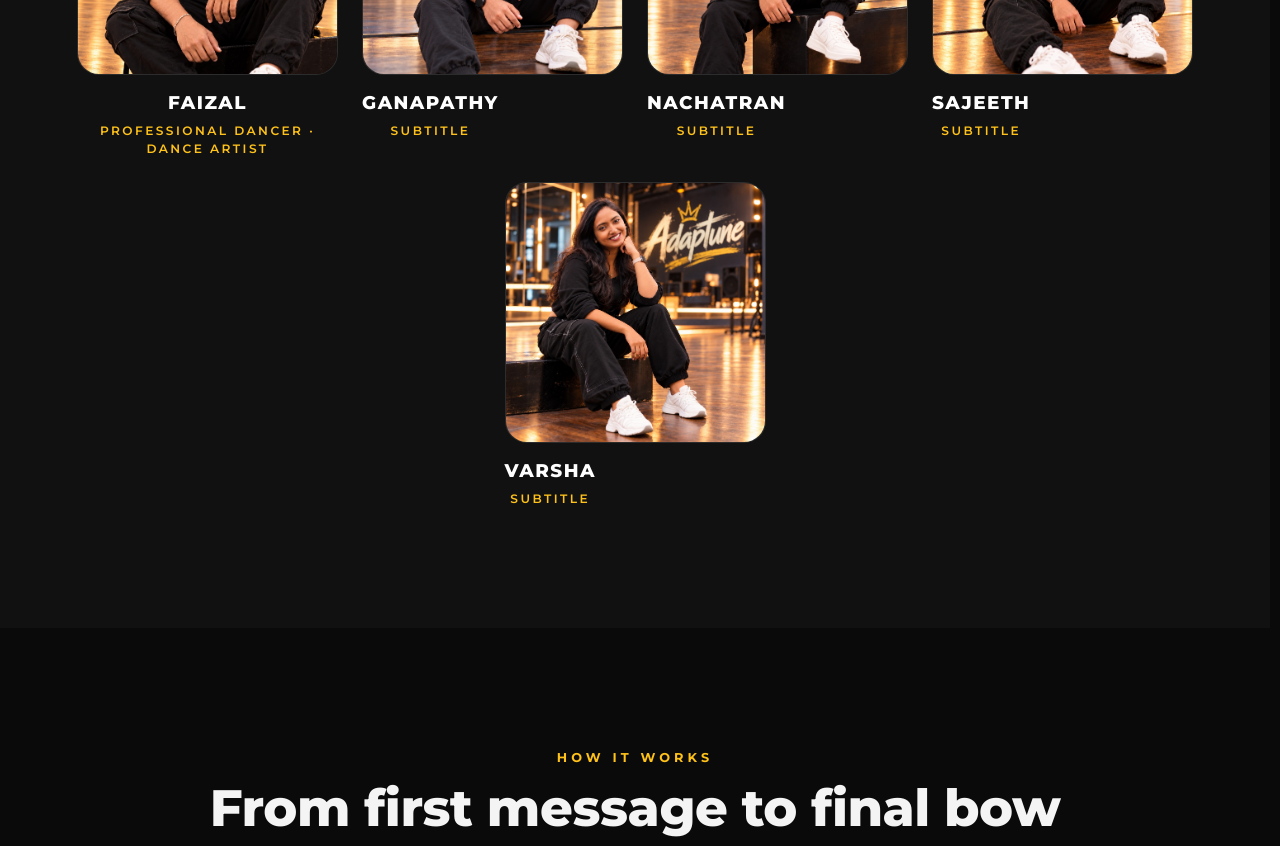
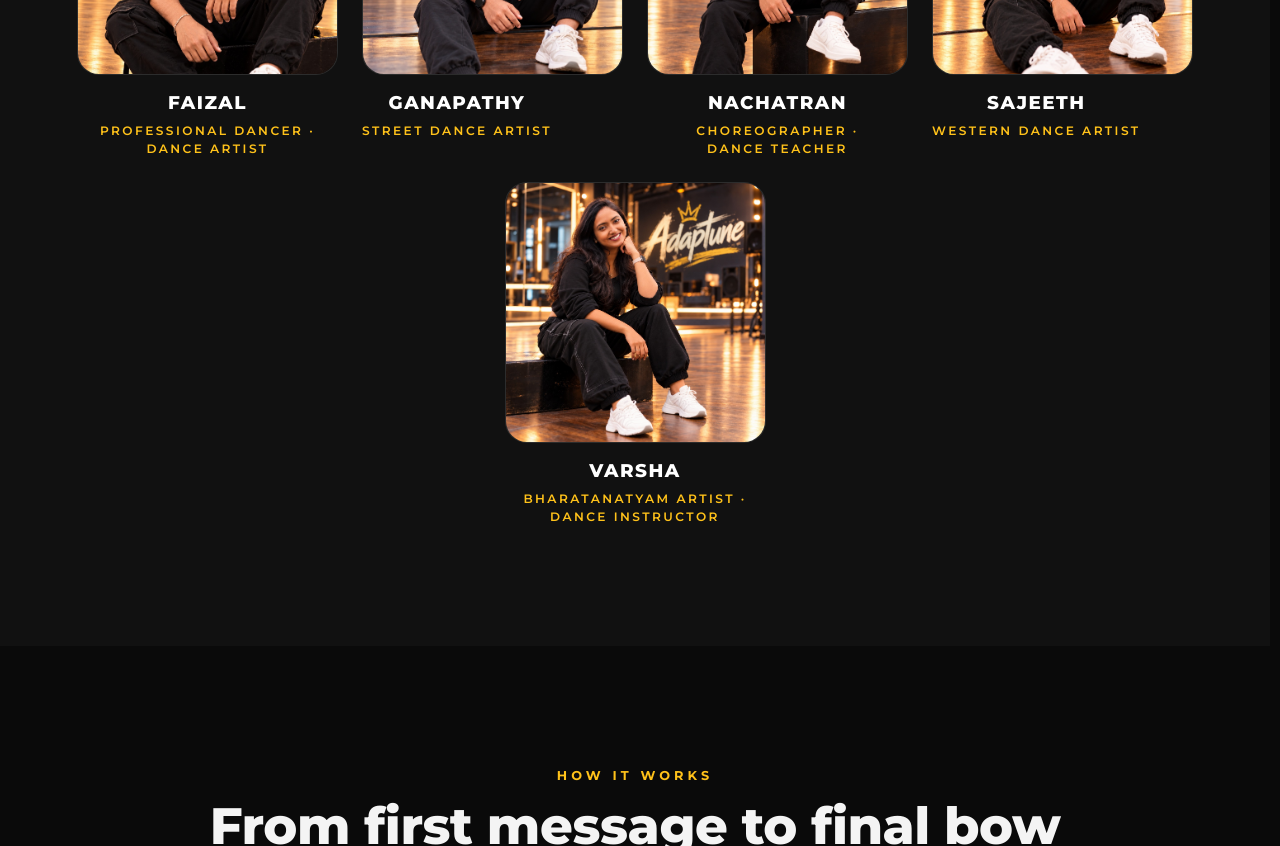
Before and after one commit to dinudinesh516-ai/Adaptune, a React (Vite) app: page / in a window 1280 px wide. Shown: the part 4600-5446 px from the top of the page. Built offline with nearby package versions, Linux system fonts and the light colour scheme.

Commit message:
Team Subtitles

```diff
--- a/src/components/Team.jsx
+++ b/src/components/Team.jsx
@@ -33,6 +33,17 @@ const members = Object.keys(thumbs)
   })
   .sort((a, b) => rank(a.key) - rank(b.key) || a.key.localeCompare(b.key))
 
+// Keeps each part of a role together ("TV Performer" never splits), so lines only break at the " · " separators
+function RoleText({ role }) {
+  const parts = role.split(/\s*·\s*/)
+  return parts.map((part, i) => (
+    <span key={i}>
+      <span className="text-nowrap">{part}</span>
+      {i < parts.length - 1 && ' · '}
+    </span>
+  ))
+}
+
 export default function Team() {
   const [active, setActive] = useState(null)
 
@@ -64,7 +75,7 @@ export default function Team() {
                   </span>
                   <span className="team-info">
                     <span className="team-name">{m.name}</span>
-                    {m.role && <span className="team-role">{m.role}</span>}
+                    {m.role && <span className="team-role"><RoleText role={m.role} /></span>}
                   </span>
                 </button>
               </Reveal>
@@ -152,7 +163,7 @@ function TeamModal({ index, onChange, onClose }) {
                 </div>
 
                 <div className="profile-details">
-                  <p className="eyebrow mb-2">{m.role}</p>
+                  <p className="eyebrow mb-2"><RoleText role={m.role} /></p>
                   <h3 id="profile-name" className="profile-name">{m.name}</h3>
 
                   <div className="profile-facts-row">
--- a/src/config.js
+++ b/src/config.js
@@ -51,7 +51,7 @@ export const TEAM = {
   // Vismai: details taken from his resume
   Vismai: {
     name: 'Vismai Shankar',
-    role: 'Subtitle',
+    role: 'Choreographer · Zumba Instructor',
     experience: '13+', // choreographing since June 2013
     knownStyles: [
       'Western', 'Hip Hop', 'Free Style', 'Jazz', 'Salsa', 'Ballet', 'Contemporary', 'African Style', 'Jungle Style',
@@ -73,7 +73,7 @@ export const TEAM = {
   },
   Jeffin: {
     name: 'Jeffin',
-    role: 'Subtitle',
+    role: 'Contemporary Dancer · Instructor',
     experience: '4',
     knownStyles: ['Contemporary', 'Freestyle', 'Lyrical', 'Afro', 'Western Folk', 'Traditional Folk', 'Cinematic Folk'],
     bio: 'Dance somehow found its way into my life without me even realising it. It all started with me being a student, knowing little to nothing about dance or where this journey would take me. Somewhere along the way, what started as a learning experience became a part of who I am. Now I teach others the same way I was once taught, sharing the knowledge, passion and lessons that dance has given me over the years.',
@@ -82,7 +82,7 @@ export const TEAM = {
   },
   Nachatran: {
     name: 'Nachatran',
-    role: 'Subtitle',
+    role: 'Choreographer · Dance Teacher',
     experience: '4',
     knownStyles: ['Hip Hop', 'Locking', 'Popping', 'Waacking', 'Breaking', 'Contemporary', 'Folk'],
     bio: 'Dance is not just an extracurricular activity; it is an education in itself. I don’t see dance as just a job but as a way to express my feelings. I love both mass performances and emotional choreography, and I always perform to the vibe and emotion of the song. Teaching students, choreographing performances and earning recognition are all part of my growth journey. Some feelings cannot be expressed through words, but they can be expressed through a single movement. That is the connection I have with dance.',
@@ -100,7 +100,7 @@ export const TEAM = {
   },
   Sajeeth: {
     name: 'Sajeeth',
-    role: 'Subtitle',
+    role: 'Western Dance Artist',
     experience: '12',
     knownStyles: ['All Western Styles', 'Hip Hop', 'Popping', 'Locking', 'Contemporary', 'Semi Classical', 'Folk Dance'],
     bio: 'With 12 years of experience across every western dance style, from hip-hop, popping and locking to contemporary, as well as semi classical and folk, Sajeeth brings range and feeling to every routine. In Sajeeth’s own words: “For me, dance isn’t just entertainment. It’s a subject that lets me express all my emotions, a source of complete happiness and connection. Dance is my soul.”',
@@ -109,7 +109,7 @@ export const TEAM = {
   },
   Ganapathy: {
     name: 'Ganapathy',
-    role: 'Subtitle',
+    role: 'Street Dance Artist',
     experience: '9',
     knownStyles: [
       'All Western Styles', 'Hip Hop', 'Freestyle', 'Popping', 'Locking', 'Tutting', 'Breaking', 'Waacking',
@@ -121,7 +121,7 @@ export const TEAM = {
   },
   Varsha: {
     name: 'Varsha',
-    role: 'Subtitle',
+    role: 'Bharatanatyam Artist · Dance Instructor',
     experience: '5',
     knownStyles: [
       'Bharatanatyam', 'Semi Classical', 'Fusion Classical', 'Traditional Folk', 'Cinematic Folk', 'Freestyle',
--- a/src/styles.css
+++ b/src/styles.css
@@ -644,6 +644,15 @@ html.scroll-locked { overflow: hidden; }
   text-transform: uppercase;
   margin-top: 0.3rem;
 }
+/* Phones: cards are ~160px wide, too narrow for wide-spaced capitals, so use normal case and tight
+   spacing so each role part ("Professional Dancer") fits on one line */
+@media (max-width: 575.98px) {
+  .team-role { text-transform: none; letter-spacing: 0.02em; font-size: 0.74rem; line-height: 1.35; }
+}
+/* very narrow phones: let a part wrap rather than spill past the card */
+@media (max-width: 359.98px) {
+  .team-role .text-nowrap { white-space: normal !important; }
+}
 @media (hover: hover) {
   .team-card:hover .team-photo { transform: translateY(-8px); border-color: var(--brand); box-shadow: 0 24px 60px -24px var(--brand-glow); }
   .team-card:hover .team-photo img { transform: scale(1.06); }
```
